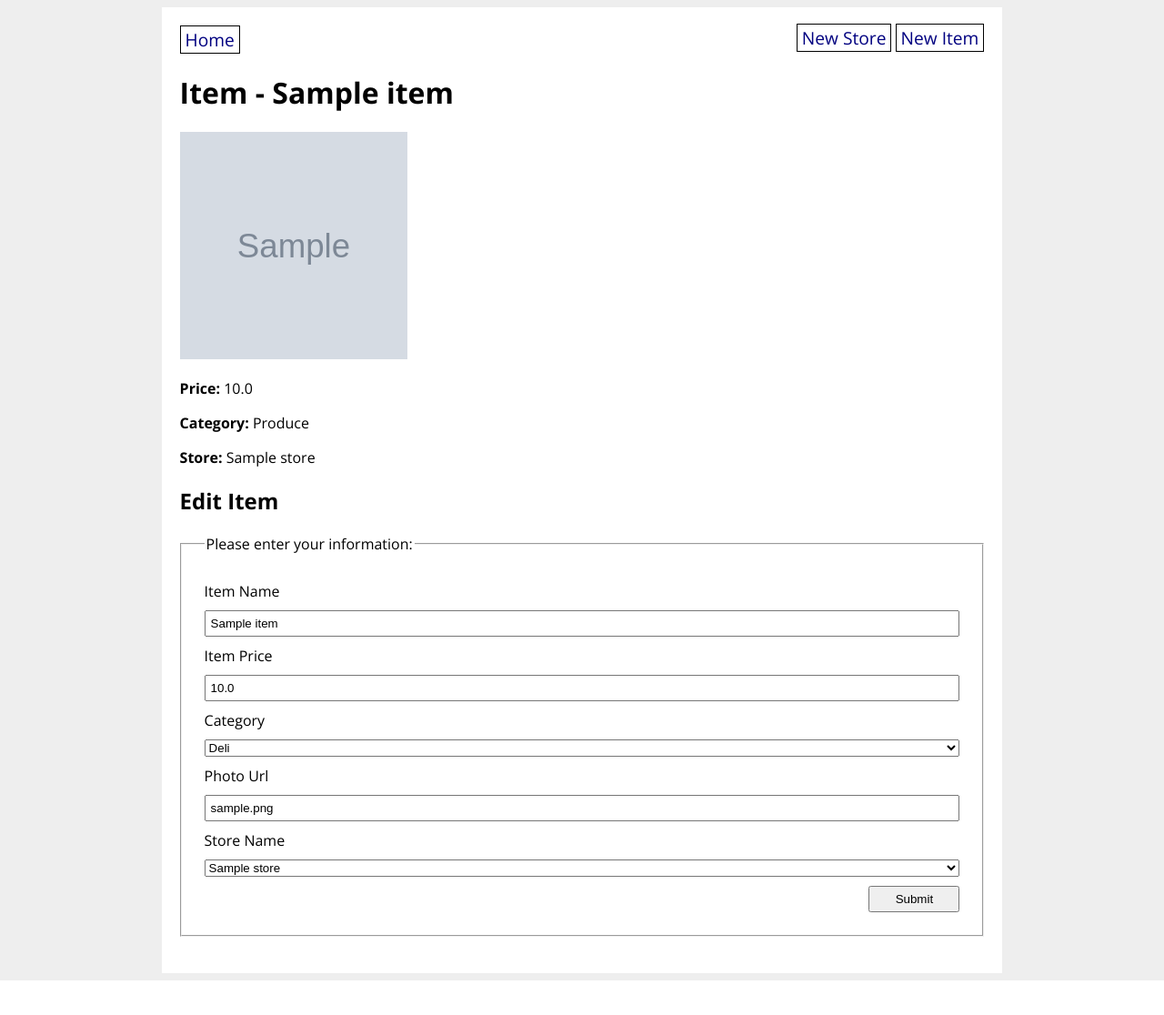
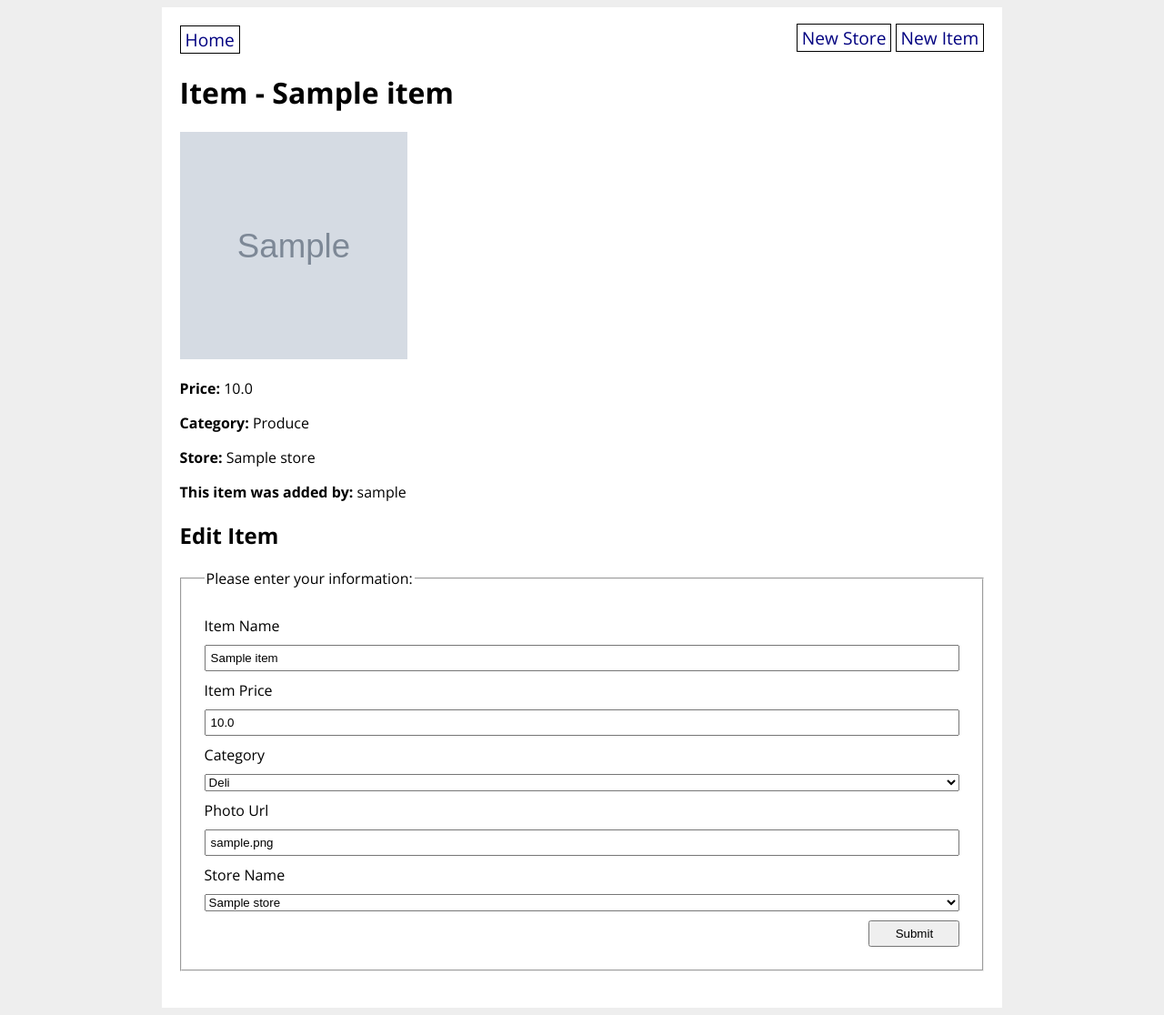
Before and after one commit to benchan777/grocery-store, a Flask app: page /item/1 in a window 1280 px wide. Shown: the whole page at 91% size. Before the commit the page ends 1078 px from the top, so only its background shows below. Run offline with Flask 2, Linux system fonts and the light colour scheme; a user stored in the database is signed in; tables that the repository leaves empty hold one stand-in row (values such as "Sample post"); grey boxes marked "Sample" are stand-in pictures; parts of the project's set-up code (start-up, migrations or seed data) failed here and were passed over.

```diff
--- a/grocery_app/templates/item_detail.html
+++ b/grocery_app/templates/item_detail.html
@@ -10,6 +10,8 @@
 <p><strong>Category:</strong> {{ item.category }}</p>
 
 <p><strong>Store:</strong> {{ item.store.title }}</p>
+
+<p><strong>This item was added by:</strong> {{ current_user.username }}</p>
 
 
 <h2>Edit Item</h2>
```
